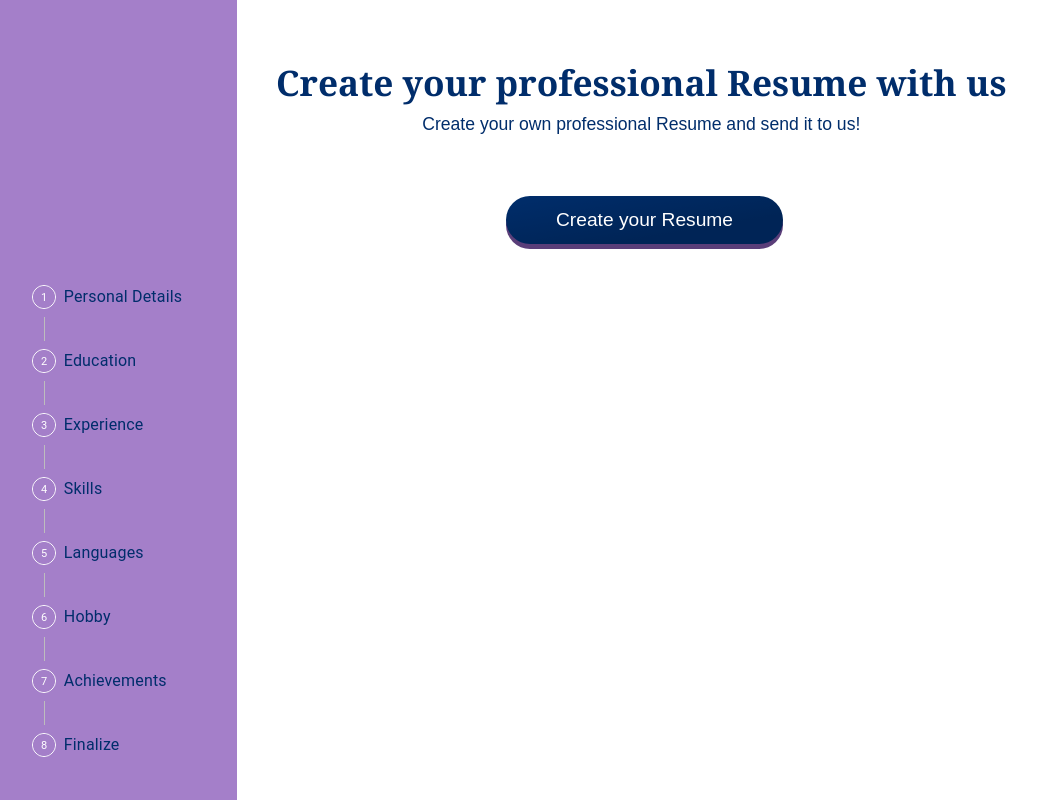
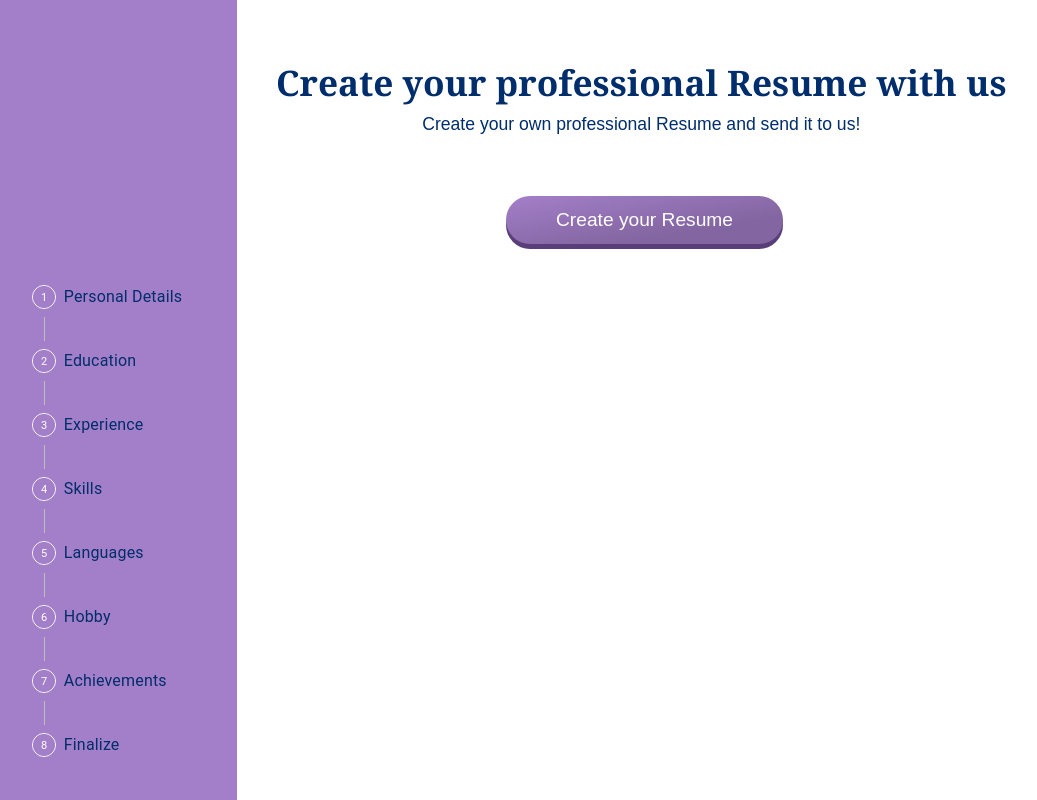
Before and after one commit to VMM-MMV/CV-App-Front, a React (Create React App) app: page / in a window 1280 px wide. In both pictures the pointer is over the button "Create your Resume". Shown: the whole page, without its empty margins (3-1040 px from the left). Built offline with nearby package versions, Linux system fonts and the light colour scheme.

Commit message:
Made clear the initial button

```diff
--- a/src/App.css
+++ b/src/App.css
@@ -417,12 +417,12 @@ h1, h2 {
   margin-left: 0;
 }
 
-.button-final:hover, .button-back:hover, .button-next:hover {
+.button-final:hover, .button-back:hover, .button-next:hover, .button-create:hover {
   background-color: #a47fc9;
   color: white;
 }
 
-.button-final:active {
+.button-final:active, .button-create:active {
   box-shadow: none;
   transform: translateY(5px);
 }
```
